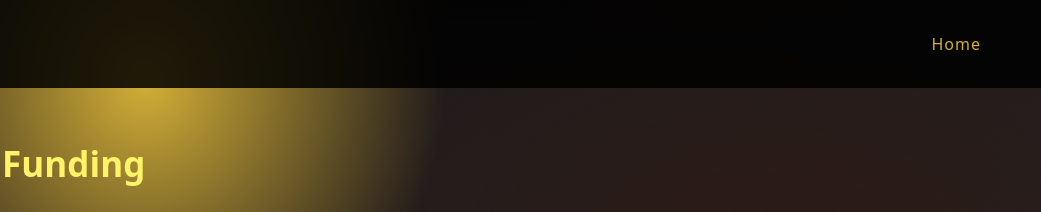
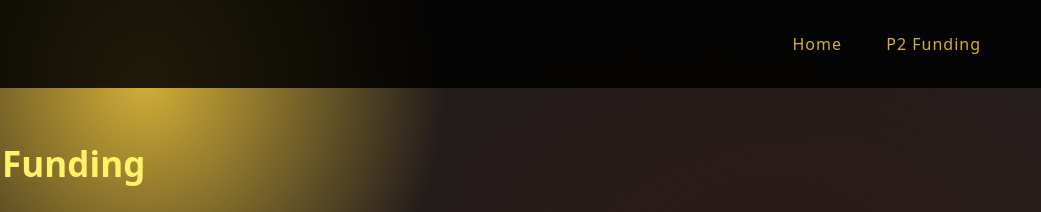
Before and after one commit to missever-ops/solneragrow, a plain HTML site: page p2funding.html in a window 1280 px wide. Shown: the top 212 px of the page, 239-1280 px from the left. Drawn offline with Linux system fonts and the light colour scheme.

Commit message:
update site

```diff
--- a/p2funding.html
+++ b/p2funding.html
@@ -18,6 +18,7 @@
     </div>
     <nav>
       <a href="index.html">Home</a>
+      <a href="p2funding.html">P2 Funding</a>
     </nav>
   </header>
 
```
